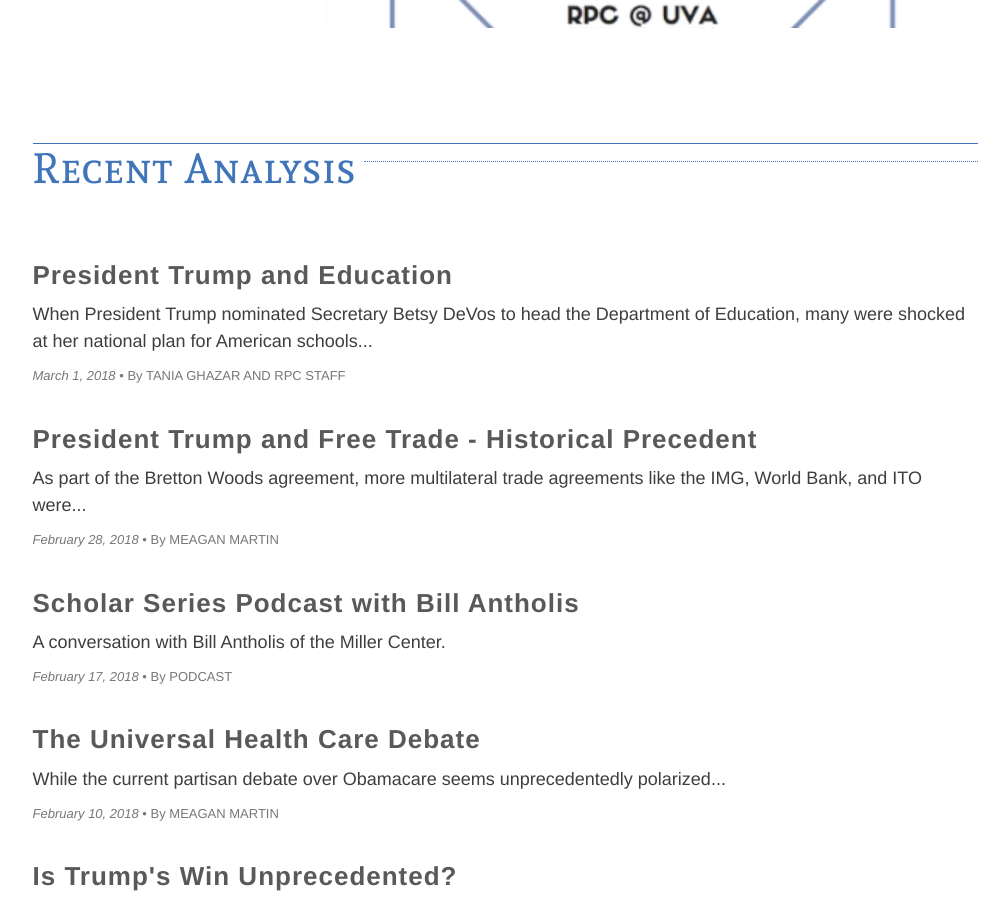
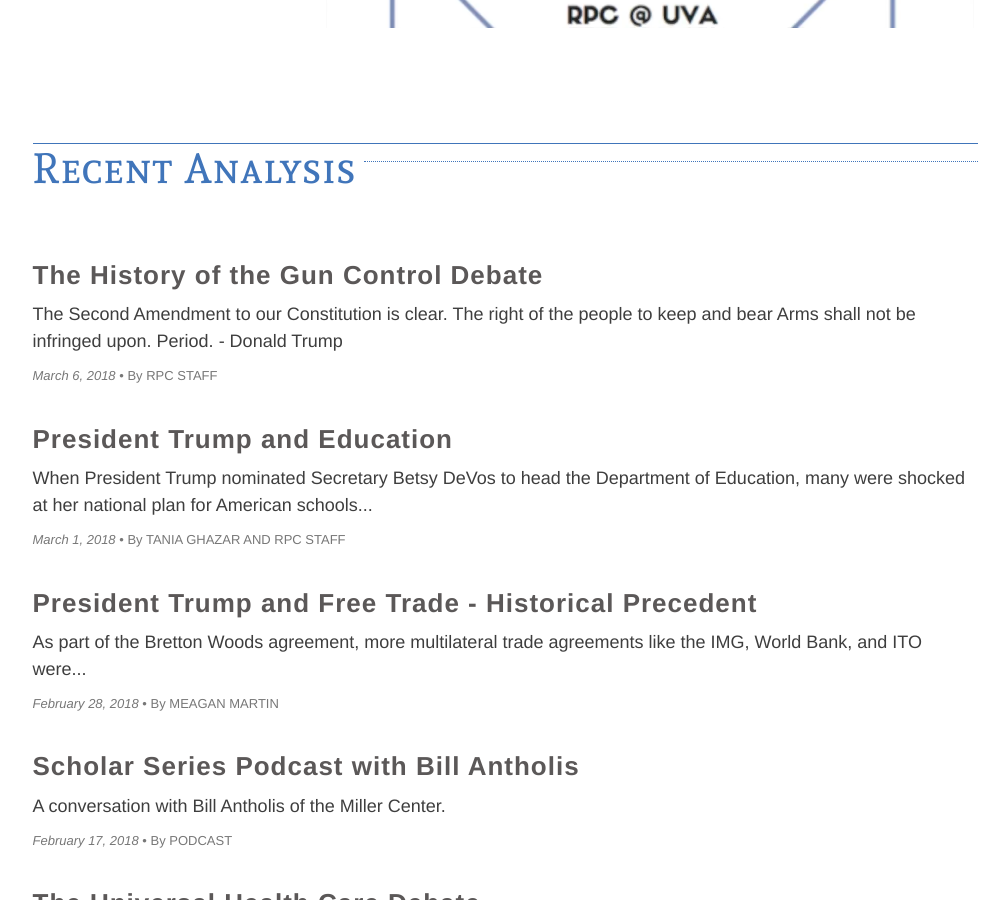
Before and after one commit to alleyway/thescienceofthedeal, a Jekyll site: the page built from index.html, in a window 1280 px wide and 900 px high, scrolled down 1413 px. Shown: the whole window, without its empty margins (135-1130 px from the left). Built offline with Jekyll 4.4.1, drawn with Linux system fonts in a browser that asks for light colours.

Commit message:
gun post3

```diff
--- a/_posts/2018-03-06-gun-control.html
+++ b/_posts/2018-03-06-gun-control.html
@@ -6,7 +6,7 @@ author: RPC Staff
 image: /img/LBJ.png
 published: true
 featured: false
-description: The Second Amendment to our Constitution is clear. The right of the people to keep and bear Arms shall not be infringed upon. Period. Donald Trump
+description: The Second Amendment to our Constitution is clear. The right of the people to keep and bear Arms shall not be infringed upon. Period. - Donald Trump
 categories:
     - justice
 tags:
--- a/index.html
+++ b/index.html
@@ -67,7 +67,7 @@ description:
 
     <div class="row">
         <div class="col-md-10 col-md-offset-1">
-            {% for post in site.posts offset:1 limit:10 %}
+            {% for post in site.posts limit:10 %}
             {% include article_listing.html %}
             {% endfor %}
         </div>
```
